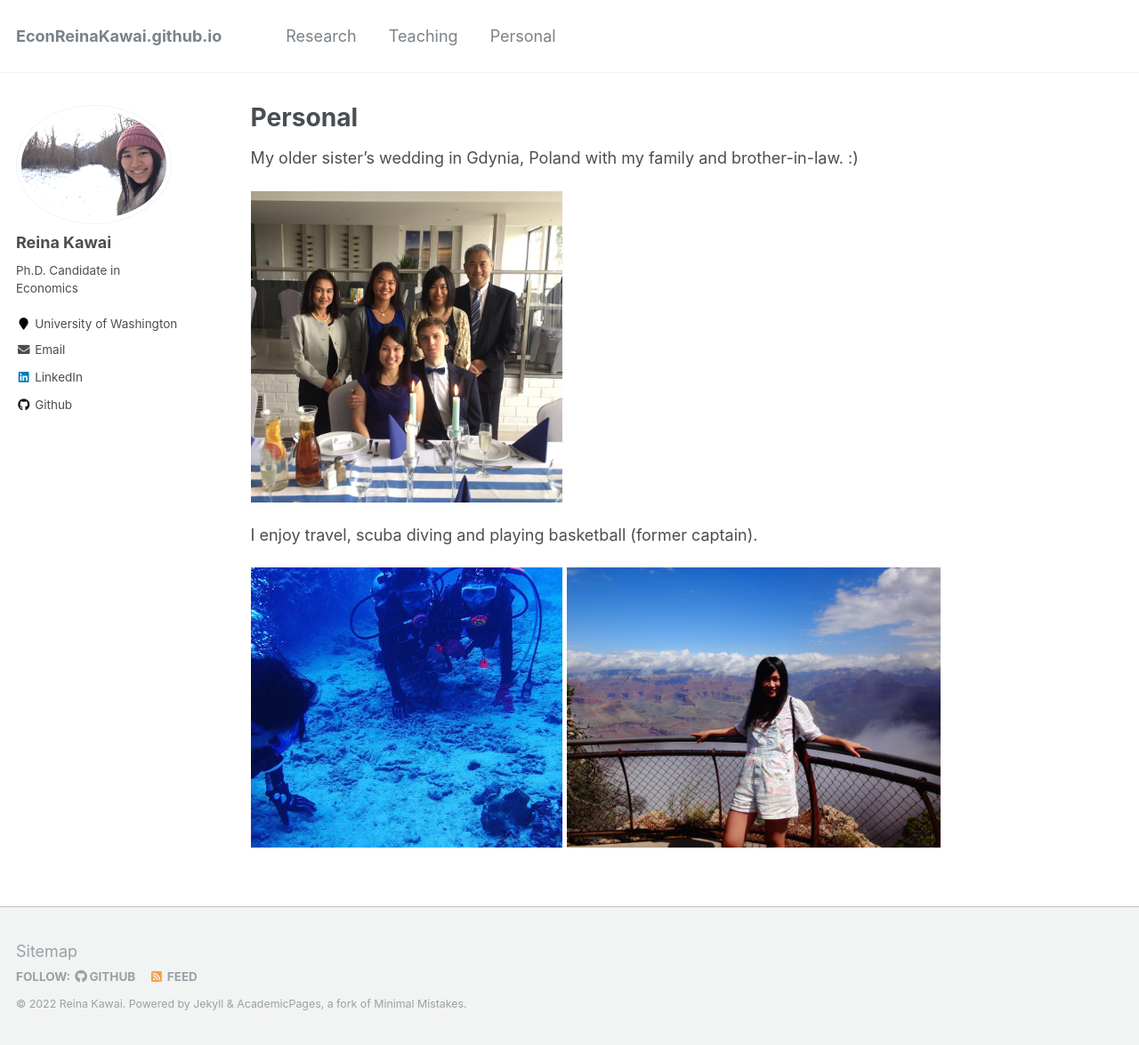
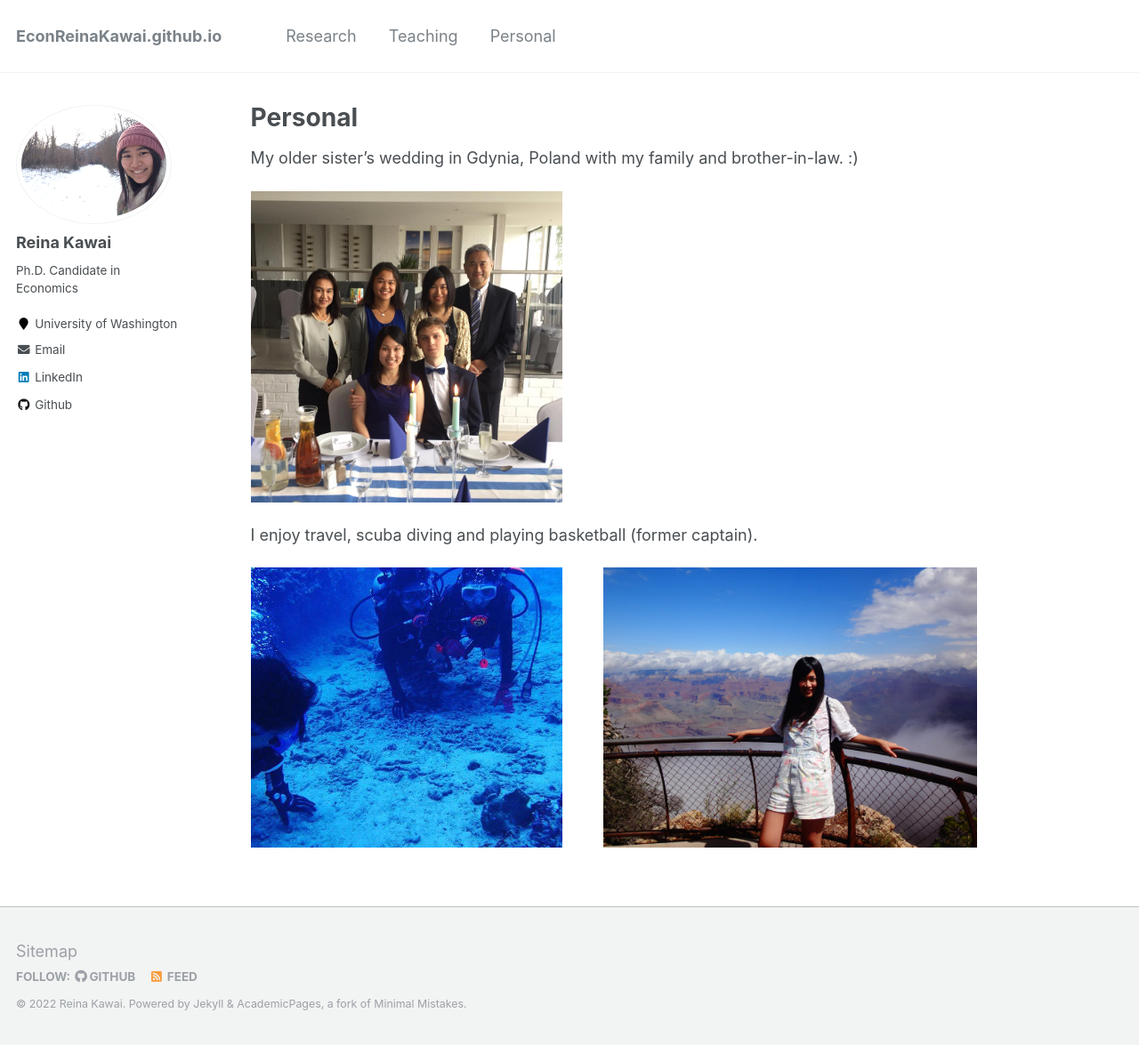
Before and after one commit to Reina-Kawai/Reina-Kawai.github.io, a Jekyll site: the page built from _pages/personal.md, in a window 1280 px wide and 1175 px high. Shown: the whole window at 89% size. Built offline with Jekyll 4.4.1, drawn with Linux system fonts in a browser that asks for light colours.

Commit message:
Update personal.md

```diff
--- a/_pages/personal.md
+++ b/_pages/personal.md
@@ -15,5 +15,5 @@ I enjoy travel, scuba diving and playing basketball (former captain).
 
 <p float="left">
 <img src="https://Reina-Kawai.github.io/images/fam-scuba-diving.jpg" width="350" />
-<img src="https://Reina-Kawai.github.io/images/personal_grand_canyon.jpg" width="420" />
+&emsp;&emsp; <img src="https://Reina-Kawai.github.io/images/personal_grand_canyon.jpg" width="420" />
 </p>
```
